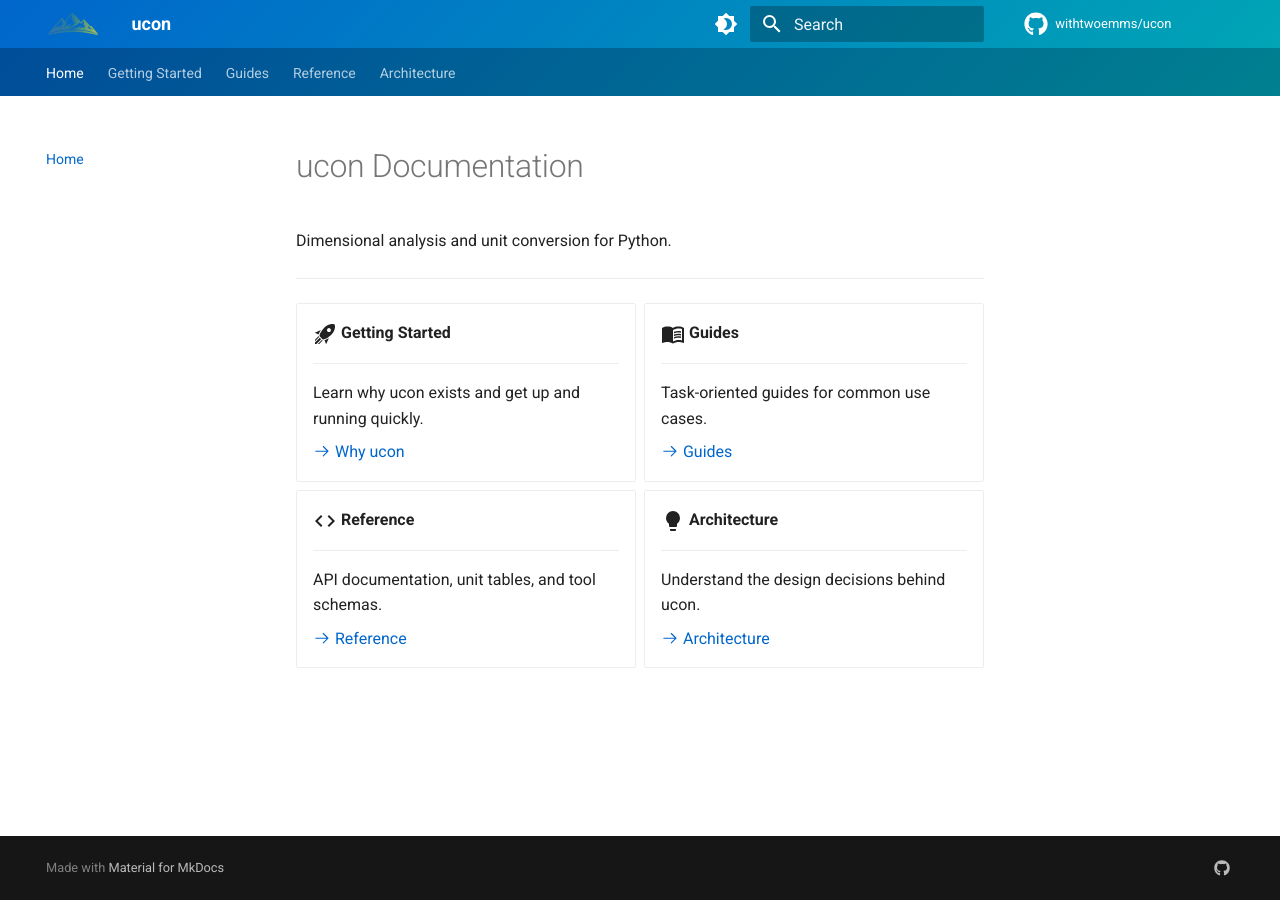
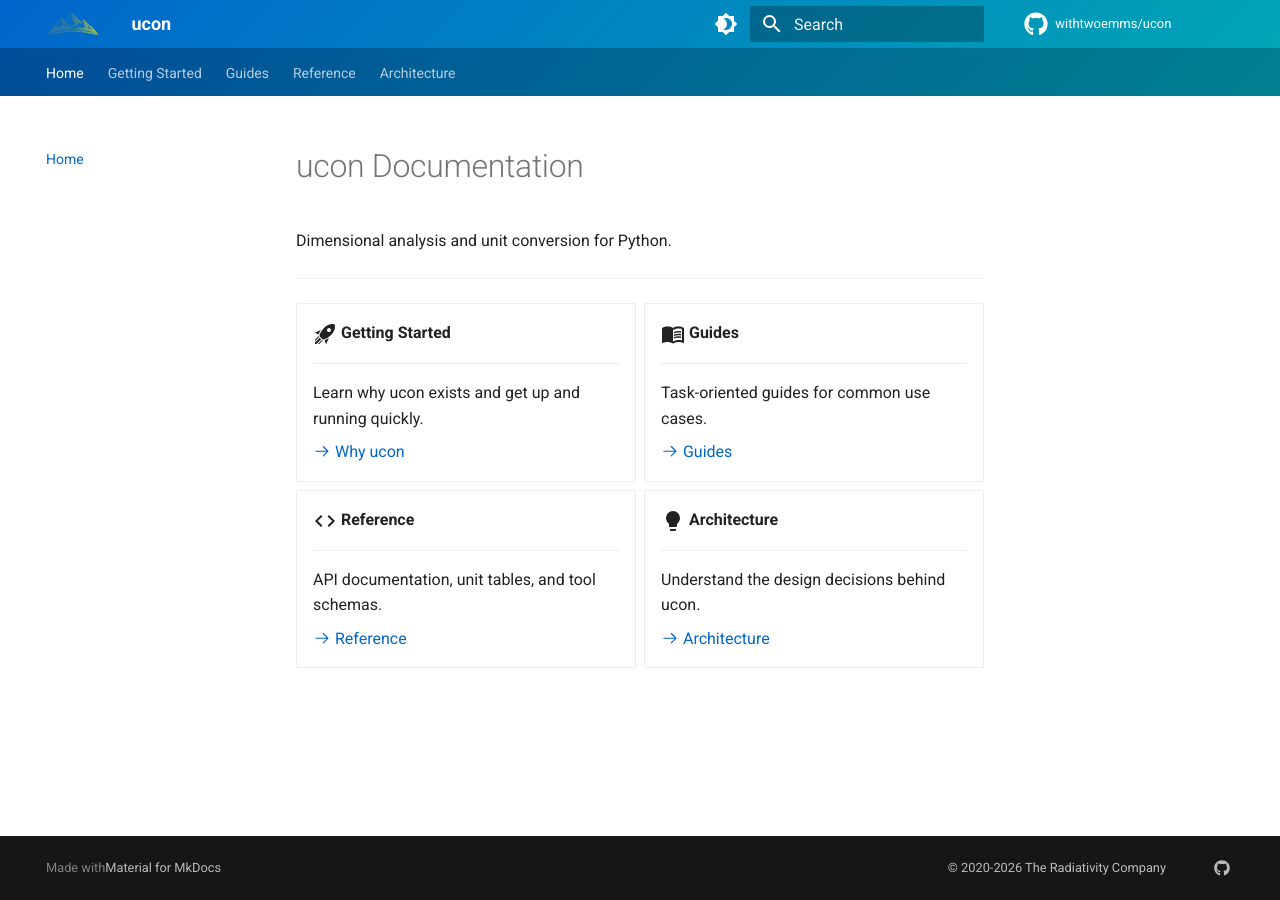
Before and after one commit to withtwoemms/ucon, an MkDocs documentation site: the page built from docs/index.md, in a window 1280 px wide. Built offline with MkDocs 1.6.1 and Material for MkDocs 9.7.7, drawn with Linux system fonts in a browser that asks for light colours; comment, search, counter and statistics services are not loaded.

Commit message:
some styling and the copyright footer

```diff
--- a/docs/stylesheets/extra.css
+++ b/docs/stylesheets/extra.css
@@ -53,3 +53,31 @@
 .md-tabs {
   background: linear-gradient(135deg, #004d99 0%, #008090 100%);
 }
+
+/* Footer layout: "Made with MkDocs" left, copyright + GitHub right */
+.md-footer-meta__inner {
+  display: flex;
+  justify-content: space-between;
+  align-items: center;
+  width: 100%;
+}
+
+/* Copyright container becomes a flex row */
+.md-copyright {
+  flex: 1;
+  display: flex;
+  justify-content: space-between;
+  align-items: center;
+}
+
+/* The custom copyright text moves to the right */
+.md-copyright__highlight {
+  order: 2;
+  margin-left: auto;
+  margin-right: 1rem;
+}
+
+/* Social icons stay on the far right */
+.md-social {
+  flex-shrink: 0;
+}
--- a/mkdocs.yml
+++ b/mkdocs.yml
@@ -108,6 +108,8 @@ markdown_extensions:
   - toc:
       permalink: true
 
+copyright: "&copy; 2020-2026 The Radiativity Company"
+
 extra:
   social:
     - icon: fontawesome/brands/github
```
